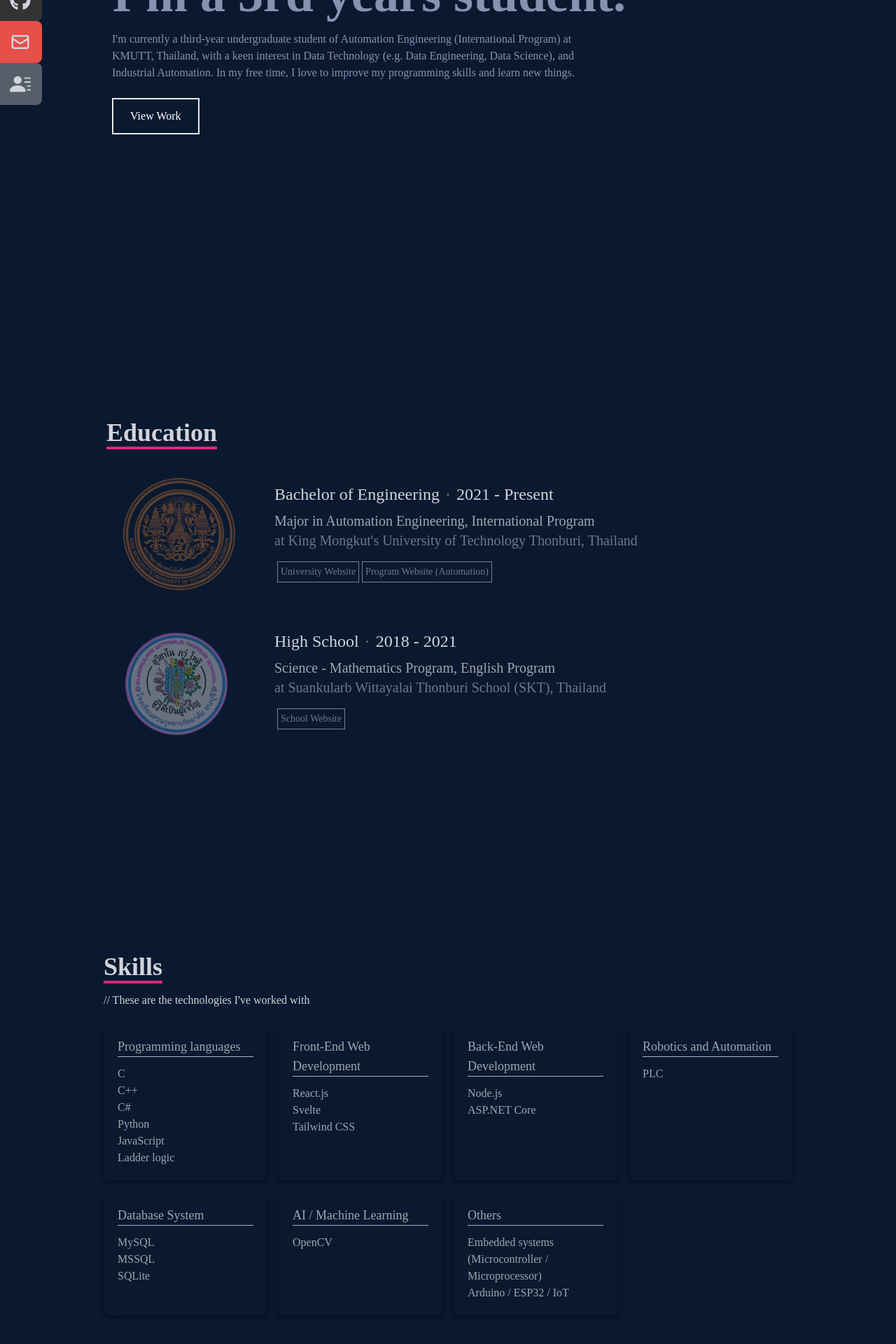
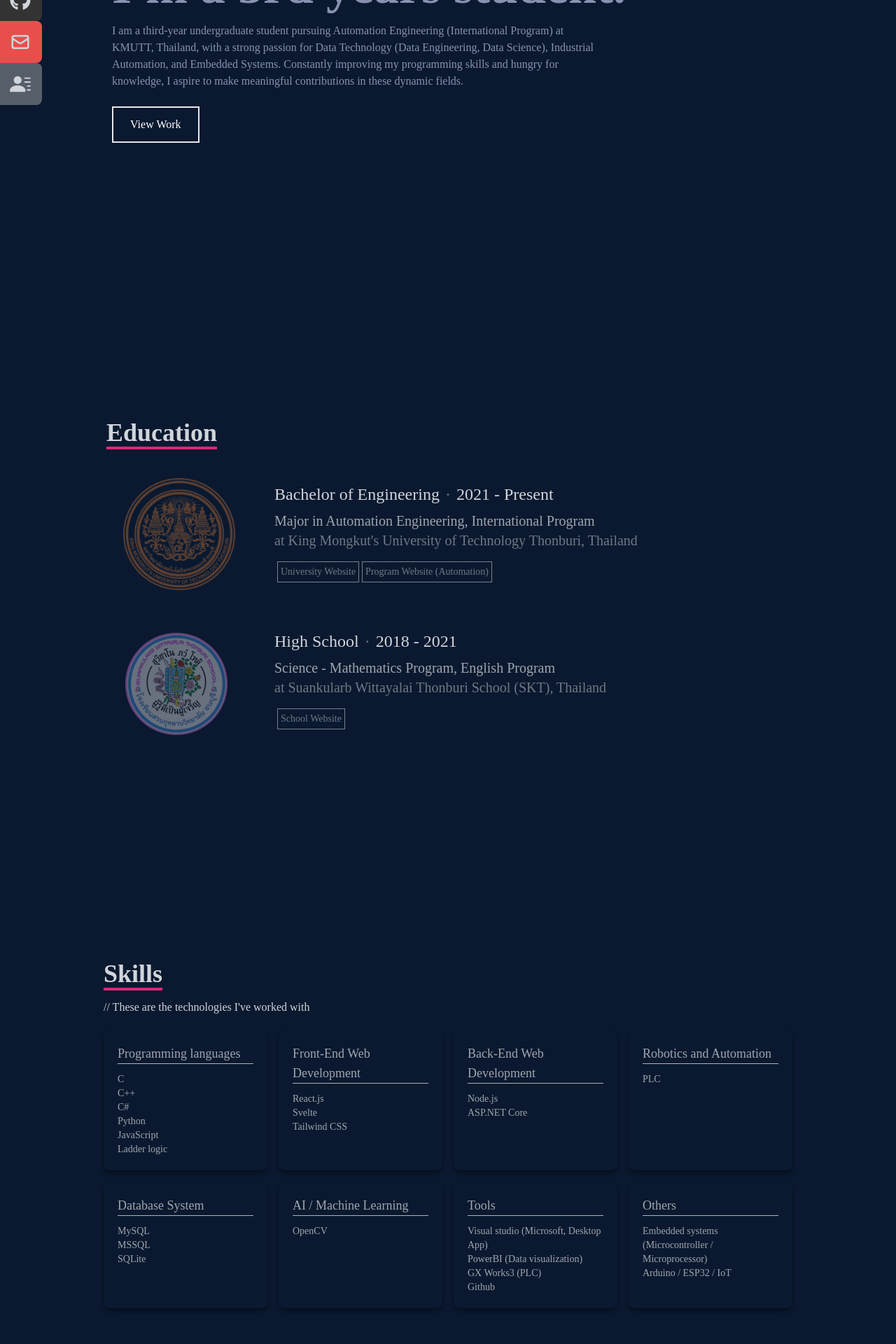
Before and after one commit to gxtnewfolder/portfolio-pages, a React (Create React App) app: page / in a window 1280 px wide. Shown: the part 370-2290 px from the top of the page at 70% size. Built offline with nearby package versions, Linux system fonts and the light colour scheme.

Commit message:
update skills and home

```diff
--- a/src/components/Home.jsx
+++ b/src/components/Home.jsx
@@ -14,8 +14,12 @@ const Home = () => {
           I'm a 3rd years student.
         </h2>
         <p className="text-[#8892b0] py-4 max-w-[700px]">
-          I'm currently a third-year undergraduate student of Automation
-          Engineering (International Program) at KMUTT, Thailand, with a keen interest in Data Technology (e.g. Data Engineering, Data Science), and Industrial Automation. In my free time, I love to improve my programming skills and learn new things.
+          I am a third-year undergraduate student pursuing Automation
+          Engineering (International Program) at KMUTT, Thailand, with a
+          strong passion for Data Technology (Data Engineering, Data Science),
+          Industrial Automation, and Embedded Systems. Constantly improving my
+          programming skills and hungry for knowledge, I aspire to make
+          meaningful contributions in these dynamic fields.
         </p>
         <div>
           <button className="text-white group border-2 px-6 py-3 my-2 items-center hover:bg-pink-600 hover:border-pink-600">
--- a/src/components/Skill.jsx
+++ b/src/components/Skill.jsx
@@ -13,7 +13,7 @@ const Skill = () => {
                   <div className='opacity-75 shadow-md shadow-[#040c16] p-5 rounded-lg hover:scale-110 duration-500 hover:opacity-100'>
                       <div className=''>
                         <div className='text-lg border-b'>Programming languages</div>
-                        <div className='text-base mt-3'>
+                        <div className='mt-3 text-sm'>
                             <div>C</div>
                             <div>C++</div>
                             <div>C#</div>
@@ -26,7 +26,7 @@ const Skill = () => {
                   <div className='opacity-75 shadow-md shadow-[#040c16] p-5 rounded-lg hover:scale-110 duration-500 hover:opacity-100'>
                       <div className=''>
                         <div className='text-lg border-b'>Front-End Web Development</div>
-                        <div className='text-base mt-3'>
+                        <div className='mt-3 text-sm'>
                             <div>React.js</div>
                             <div>Svelte</div>
                             <div>Tailwind CSS</div>
@@ -36,7 +36,7 @@ const Skill = () => {
                   <div className='opacity-75 shadow-md shadow-[#040c16] p-5 rounded-lg hover:scale-110 duration-500 hover:opacity-100'>
                       <div className=''>
                         <div className='text-lg border-b'>Back-End Web Development</div>
-                        <div className='text-base mt-3'>
+                        <div className='mt-3 text-sm'>
                             <div>Node.js</div>
                             <div>ASP.NET Core</div>
                         </div>
@@ -45,7 +45,7 @@ const Skill = () => {
                   <div className='opacity-75 shadow-md shadow-[#040c16] p-5 rounded-lg hover:scale-110 duration-500 hover:opacity-100'>
                       <div className=''>
                         <div className='text-lg border-b'>Robotics and Automation</div>
-                        <div className='text-base mt-3'>
+                        <div className='mt-3 text-sm'>
                             <div>PLC</div>
                         </div>
                       </div>
@@ -53,7 +53,7 @@ const Skill = () => {
                   <div className='opacity-75 shadow-md shadow-[#040c16] p-5 rounded-lg hover:scale-110 duration-500 hover:opacity-100'>
                       <div className=''>
                         <div className='text-lg border-b'>Database System</div>
-                        <div className='text-base mt-3'>
+                        <div className='mt-3 text-sm'>
                             <div>MySQL</div>
                             <div>MSSQL</div>
                             <div>SQLite</div>
@@ -63,15 +63,26 @@ const Skill = () => {
                   <div className='opacity-75 shadow-md shadow-[#040c16] p-5 rounded-lg hover:scale-110 duration-500 hover:opacity-100'>
                       <div className=''>
                         <div className='text-lg border-b'>AI / Machine Learning</div>
-                        <div className='text-base mt-3'>
+                        <div className='mt-3 text-sm'>
                             <div>OpenCV</div>
                         </div>
                       </div>
                   </div>
                   <div className='opacity-75 shadow-md shadow-[#040c16] p-5 rounded-lg hover:scale-110 duration-500 hover:opacity-100'>
                       <div className=''>
+                        <div className='text-lg border-b'>Tools</div>
+                        <div className='mt-3 text-sm'>
+                            <div>Visual studio (Microsoft, Desktop App)</div>
+                            <div>PowerBI (Data visualization)</div>
+                            <div>GX Works3 (PLC)</div>
+                            <div>Github</div>
+                        </div>
+                      </div>
+                  </div>
+                  <div className='opacity-75 shadow-md shadow-[#040c16] p-5 rounded-lg hover:scale-110 duration-500 hover:opacity-100'>
+                      <div className=''>
                         <div className='text-lg border-b'>Others</div>
-                        <div className='text-base mt-3'>
+                        <div className='mt-3 text-sm'>
                             <div>Embedded systems (Microcontroller / Microprocessor)</div>
                             <div>Arduino / ESP32 / IoT</div>
                         </div>
```
